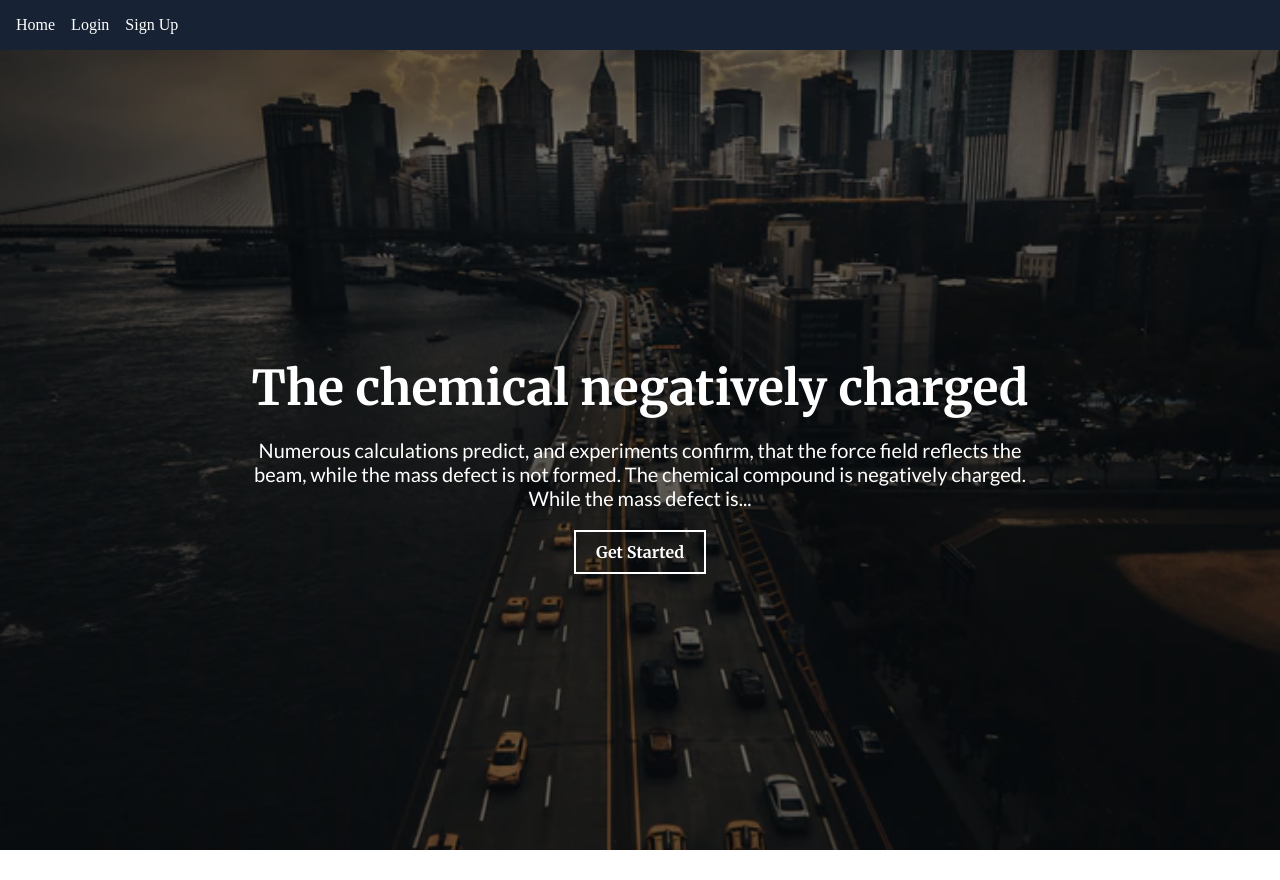
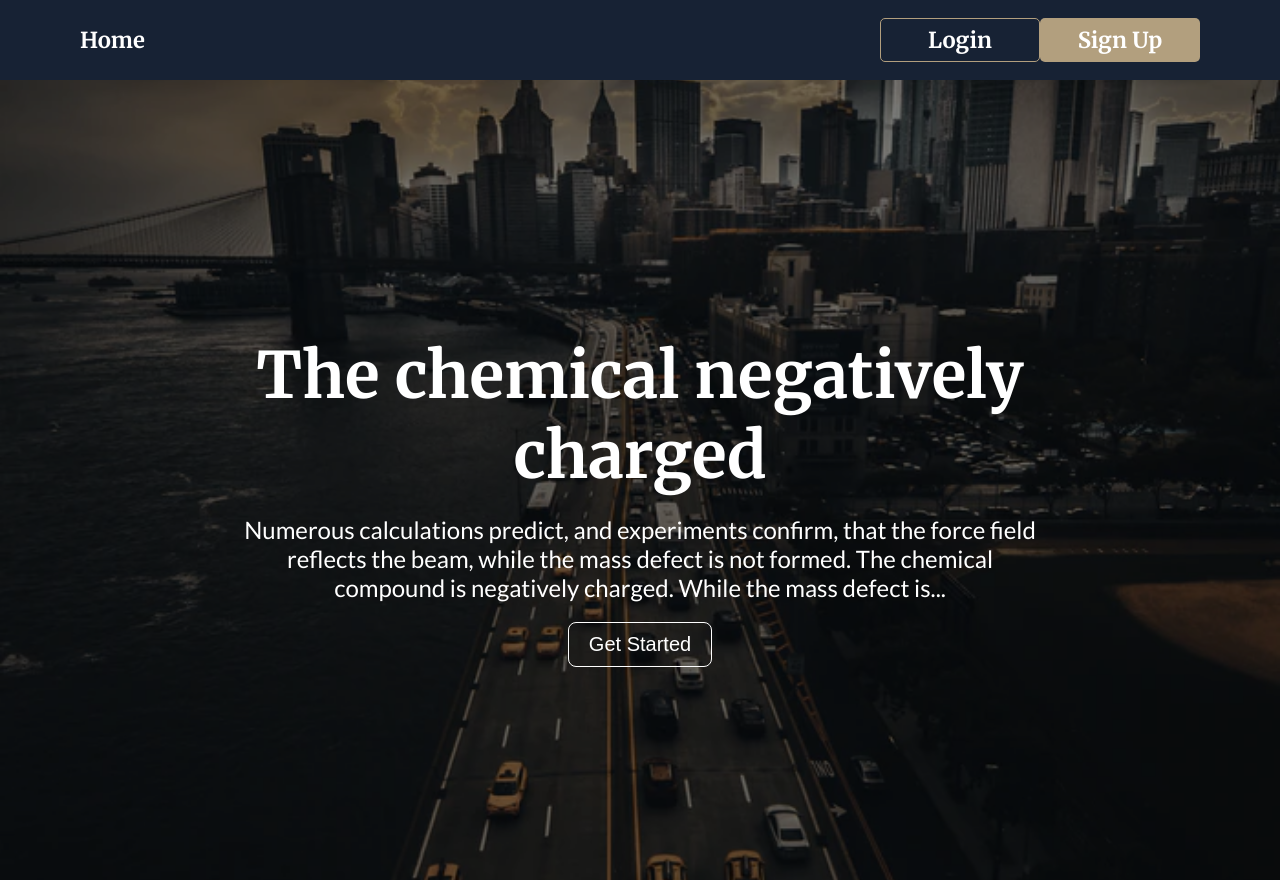
Before and after one commit to oyakovytskyi/task, a React (Create React App) app in the folder frontend/: page / in a window 1280 px wide. Before the commit the page ends 850 px from the top, so only its background shows below. Built offline with nearby package versions, Linux system fonts and the light colour scheme.

Commit message:
ZB: + fixed some css styles

```diff
--- /dev/null
+++ b/frontend/src/components/MainNavigation.css
@@ -0,0 +1,76 @@
+.header {
+  padding: 18px 80px;
+  background-color: var(--color-background);
+}
+
+.nav {
+  display: flex;
+  justify-content: space-between;
+  align-items: center;
+}
+
+.list {
+  display: flex;
+  flex: 1;
+  justify-content: space-between;
+  align-items: center;
+}
+
+.list li:first-child {
+  margin-right: auto;
+}
+
+.list a {
+  display: flex;
+  justify-content: center;
+  align-items: center;
+  text-decoration: none;
+  color: var(--color-white);
+}
+
+.list a:hover {
+  color: var(--color-button-hover);
+}
+
+.button {
+  width: 160px;
+  height: 44px;
+  padding: 11px 0;
+  border-radius: 5px;
+  background-color: var(--color-button);
+  color: var(--color-white);
+  border: none;
+  text-decoration: none;
+  gap: 10px;
+}
+
+.button:hover {
+  background: darken(var(--color-button), 1.5%);
+  border: 1px solid rgba(var(--color-button-hover), 0.05);
+  box-shadow: 1px 1px 2px rgba(#fff, 0.2);
+  color: lighten(var(--color-button), 18%);
+  text-decoration: none;
+  text-shadow: -1px -1px 0 darken(var(--color-button), 9.5%);
+  transition: all 250ms linear;
+}
+
+.login {
+  width: 160px;
+  height: 44px;
+  padding: 11px 0;
+  background-color: transparent;
+  border: 1px solid var(--color-button);
+  border-radius: 5px;
+  color: var(--color-button);
+  gap: 10px;
+}
+
+.login:hover {
+  background: darken(var(--color-button), 1.5%);
+  border: 1px solid rgba(var(--color-button-hover), 0.05);
+  box-shadow: 1px 1px 2px rgba(#fff, 0.2);
+  color: lighten(var(--color-button), 18%);
+  text-decoration: none;
+  text-shadow: -1px -1px 0 darken(var(--color-button), 9.5%);
+  transition: all 250ms linear;
+}
--- a/frontend/src/components/MainNavigation.jsx
+++ b/frontend/src/components/MainNavigation.jsx
@@ -1,31 +1,35 @@
 import { Form, NavLink } from "react-router-dom";
 
-import classes from "./MainNavigation.module.css";
+import "./MainNavigation.css";
 import { useSelector } from "react-redux";
 
 function MainNavigation() {
   const token = useSelector((state) => state.auth.token);
   return (
-    <header className={classes.header}>
-      <nav>
-        <ul className={classes.list}>
+    <header className="header">
+      <nav className="nav">
+        <ul className="list">
           <li>
             <NavLink to="/">Home</NavLink>
           </li>
           {!token && (
             <li>
-              <NavLink to="login">Login</NavLink>
+              <NavLink to="login" className="login">
+                Login
+              </NavLink>
             </li>
           )}
           {!token && (
             <li>
-              <NavLink to="signup">Sign Up</NavLink>
+              <NavLink to="signup" className="button">
+                Sign Up
+              </NavLink>
             </li>
           )}
           {token && (
             <li>
               <Form action="logout" method="post">
-                <button>Logout</button>
+                <button className="button">Logout</button>
               </Form>
             </li>
           )}
--- a/frontend/src/components/MainNavigation.module.css
+++ /dev/null
@@ -1,20 +0,0 @@
-.header {
-  padding: 1rem;
-  display: flex;
-  justify-content: space-between;
-  background-color: #172234;
-}
-
-.list {
-  display: flex;
-  gap: 1rem;
-}
-
-.list a {
-  text-decoration: none;
-  color: var(--color-white);
-}
-
-.list a:hover {
-  color: var(--color-primary-800);
-}
--- a/frontend/src/components/MainPage.css
+++ b/frontend/src/components/MainPage.css
@@ -27,10 +27,7 @@
 }
 
 .main-content h1 {
-  font-family: "Merriweather", serif;
-  font-weight: 700;
-  font-style: normal;
-  font-size: 3rem;
+  font-size: 64px;
   margin-bottom: 20px;
 }
 
@@ -38,19 +35,17 @@
   font-family: "Lato", sans-serif;
   font-weight: 400;
   font-style: normal;
-  font-size: 1.25rem;
+  font-size: 24px;
   margin-bottom: 20px;
 }
 
 .main-btn {
-  font-family: "Merriweather", serif;
-  font-weight: 700;
-  font-style: normal;
   padding: 10px 20px;
-  border: 2px solid white;
+  border: 1px solid var(--color-white);
+  border-radius: 8px;
   background-color: transparent;
-  color: white;
-  font-size: 1rem;
+  color: var(--color-white);
+  font-size: 20px;
   cursor: pointer;
   transition: background-color 0.3s, color 0.3s;
 }
--- a/frontend/src/index.css
+++ b/frontend/src/index.css
@@ -2,8 +2,15 @@
   box-sizing: border-box;
 }
 :root {
+  font-family: "Merriweather", serif;
+  font-weight: 700;
+  font-style: normal;
+  font-size: 22px;
+
   --color-white: #ffffff;
   --color-button: #b29f7e;
+  --color-button-hover: #856a42;
+  --color-background: #172234;
 }
 body {
   margin: 0;
```
